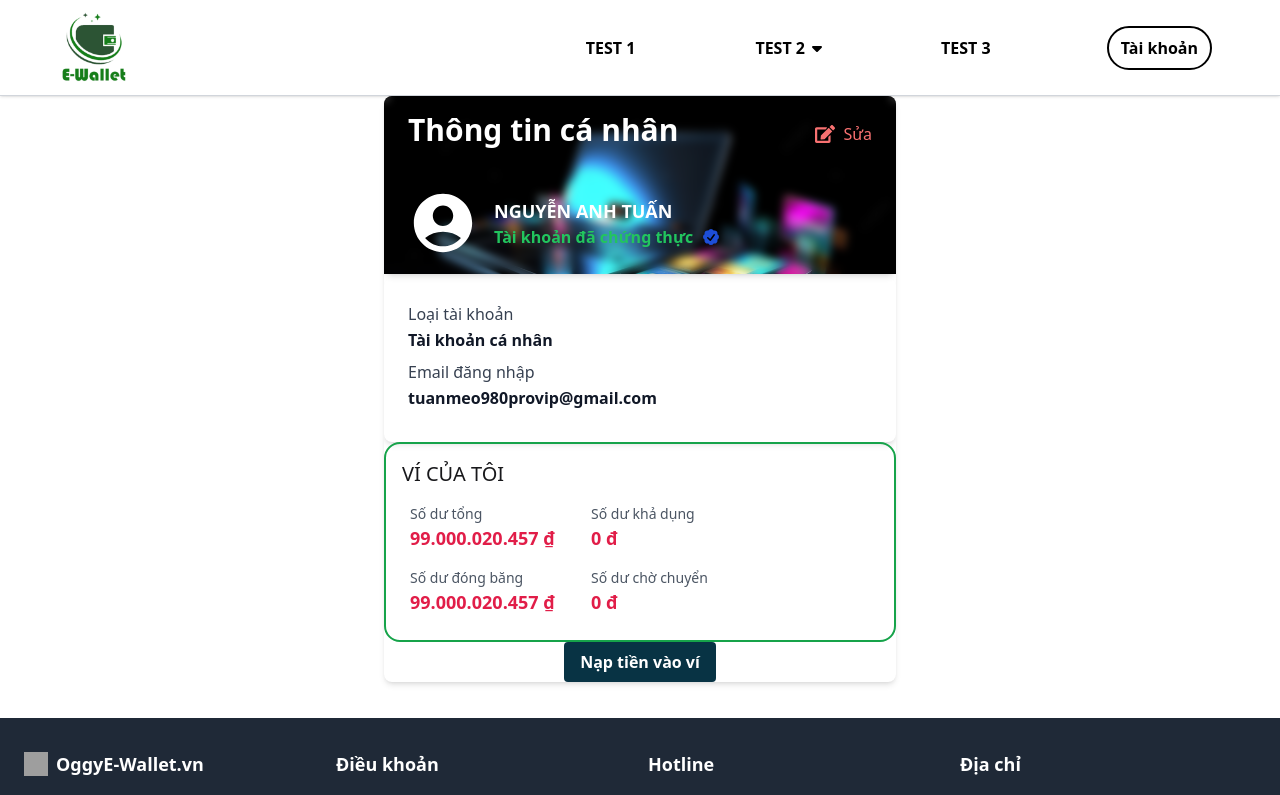
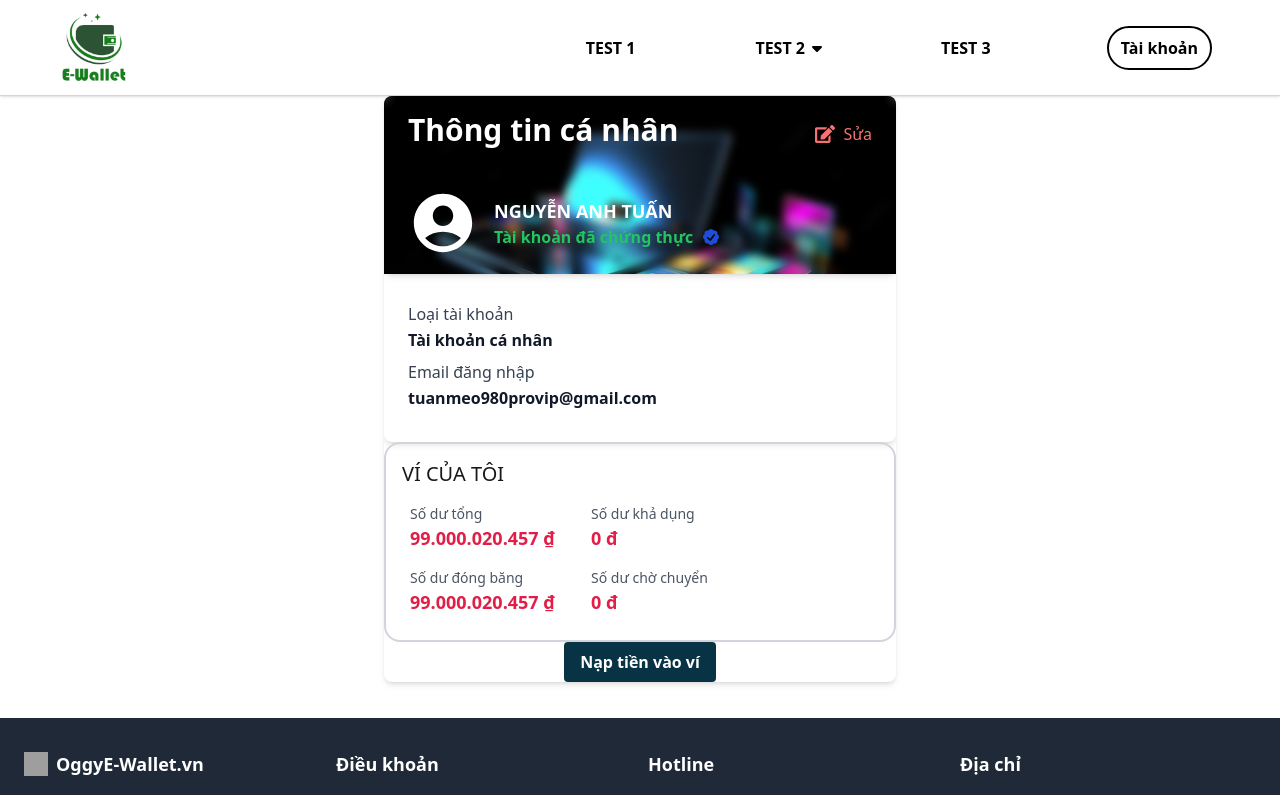
Before and after one commit to htilssu/e-wallet-fe, a React (Vite) app: page /home in a window 1280 px wide. Shown: the top 795 px of the page. Built offline with nearby package versions, Linux system fonts and the light colour scheme; grey boxes are pictures that could not be loaded.

Commit message:
FIX repointsive BANK tuan model

```diff
--- a/src/components/infoAccount/PersonalInfoForm.jsx
+++ b/src/components/infoAccount/PersonalInfoForm.jsx
@@ -5,7 +5,7 @@ import { useNavigate } from "react-router-dom";
 
 function MyWallet() {
     return (
-        <div className="p-4 border-2 border-green-600 rounded-2xl">
+        <div className="p-4 border-2 border-gray-300 rounded-2xl">
             <div>
                 <div className="text-zinc-900 font-medium text-xl mb-2">VÍ CỦA TÔI</div>
                 <div className="flex flex-wrap">
```
